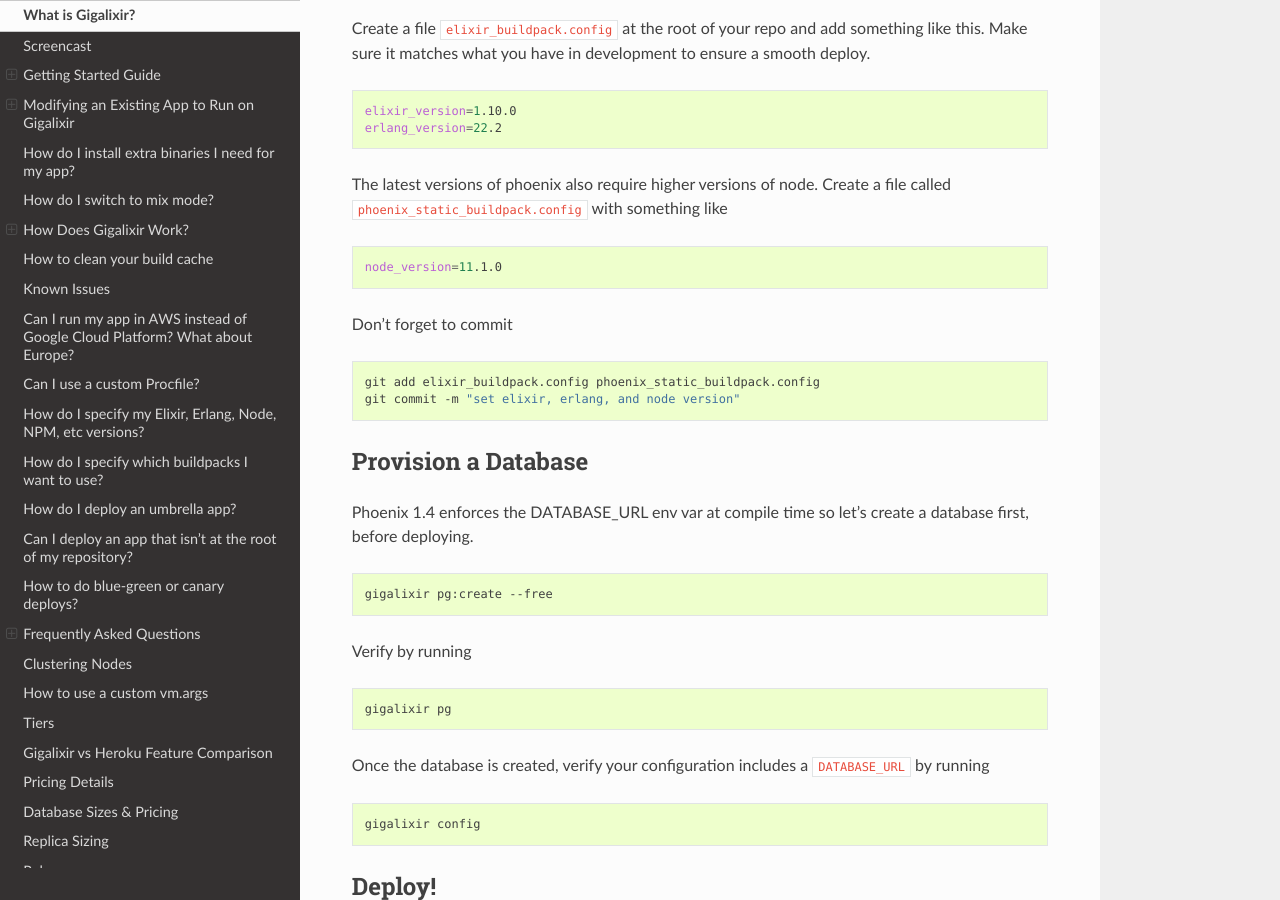
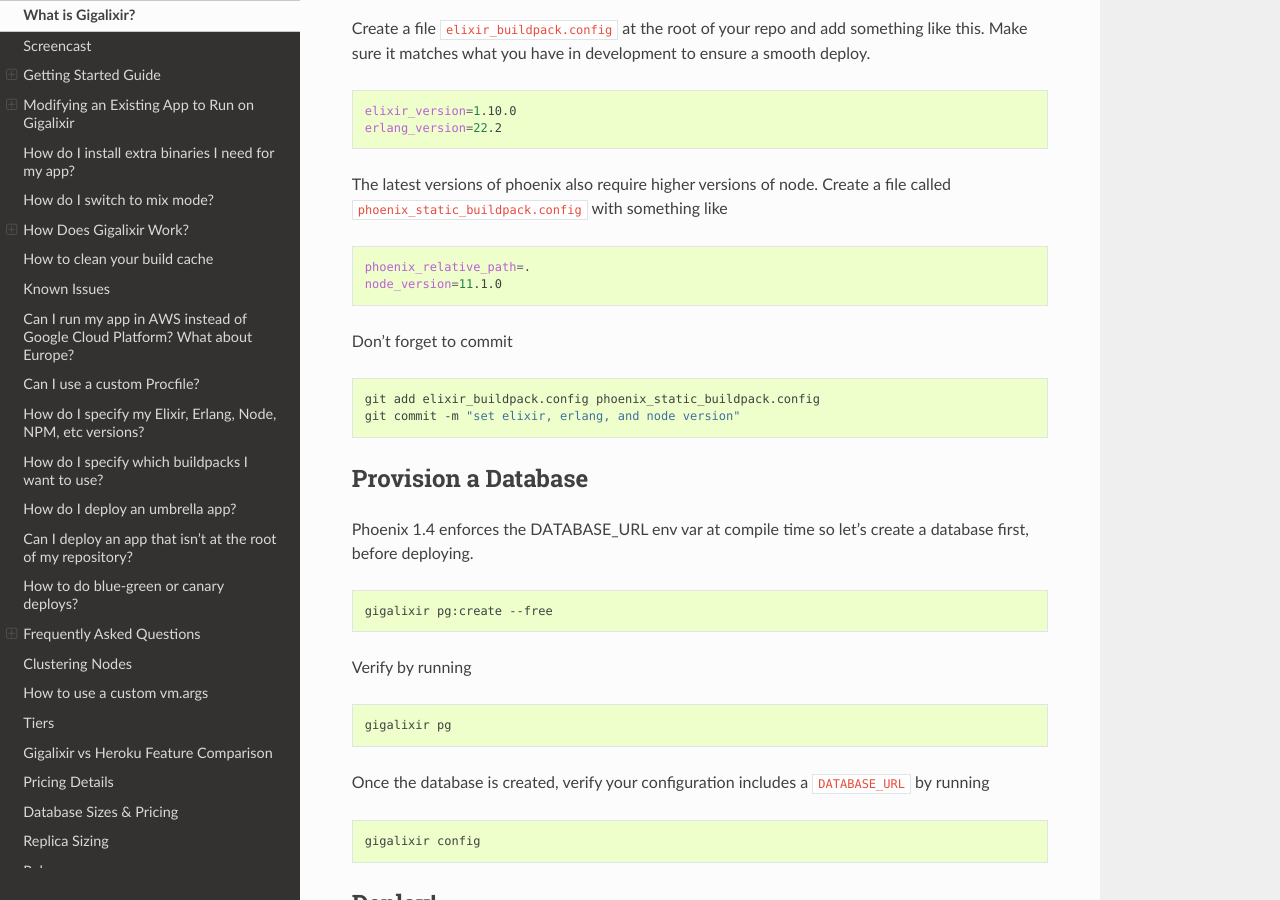
Before and after one commit to gigalixir/gigalixir-cli, a Sphinx documentation site: the page built from docs/source/main.rst, in a window 1280 px wide and 900 px high, scrolled down 3542 px. Built offline with Sphinx 7.4.7 and the Read the Docs theme 2.0.0, drawn with Linux system fonts in a browser that asks for light colours.

Commit message:
added phoenix path
we were confused that this line had to be added. only found out after checking it out of the example repo

```diff
--- a/docs/source/main.rst
+++ b/docs/source/main.rst
@@ -162,6 +162,7 @@ The latest versions of phoenix also require higher versions of node. Create a fi
 
 .. code-block:: bash
 
+    phoenix_relative_path=.
     node_version=11.1.0
 
 Don't forget to commit
```
